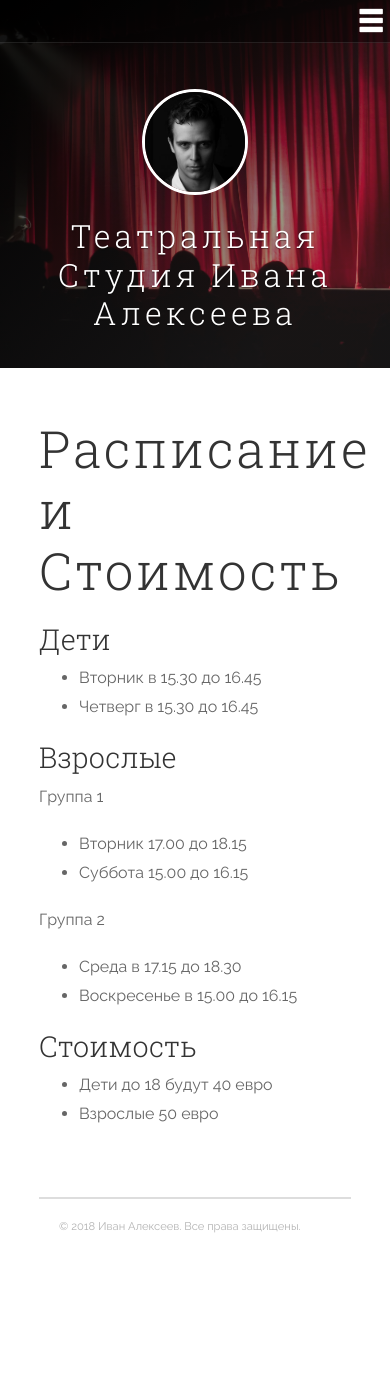
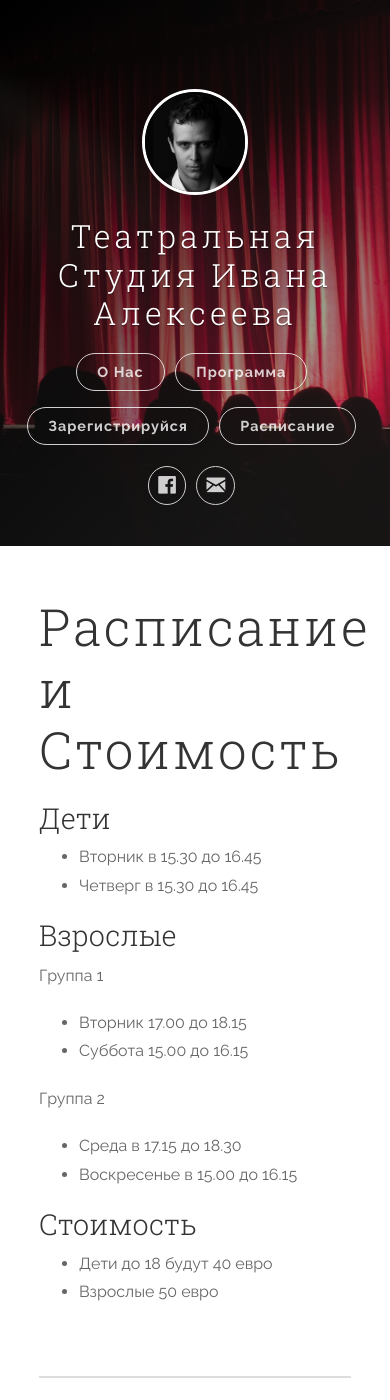
Before and after one commit to show-academy/teatral, a Jekyll site: the page built from studies.md, in a window 390 px wide and 1400 px high. Built offline with Jekyll 4.4.1, drawn with Linux system fonts in a browser that asks for light colours.

Commit message:
registration form, button visible on mobile

```diff
--- a/_includes/header.html
+++ b/_includes/header.html
@@ -22,13 +22,14 @@
             {% for page in site.pages %}
               {% if page.layout == 'page' %}
               <ul class="navigation">
-                <li class="navigation__item"><a href="{{ site.baseurl }}{{ page.permalink }}" title="{{ site.title }} - {{ page.title }}" class="blog-button">{{ page.label }}</a></li>
+                <li class="navigation__item"><a href="{{ site.baseurl }}{{ page.permalink }}#h1" title="{{ site.title }} - {{ page.title }}" class="blog-button">{{ page.label }}</a></li>
               </ul>
               {% endif %}
             {% endfor %}
-            <ul class="navigation">
+            {% comment %}<ul class="navigation">
               <li class="navigation__item"><a href="{{ site.baseurl }}/#blog" title="{{ site.title }} - Блог" class="blog-button">Блог</a></li>
             </ul>
+            {% endcomment %}
           </nav>
 
           <nav class="cover-navigation navigation--social">
--- a/_layouts/page.html
+++ b/_layouts/page.html
@@ -3,7 +3,7 @@ layout: default
 ---
 <article class="post-container post-container--single">
 
-  <header class="post-header">
+  <header id="h1" class="post-header">
     <h1 class="post-title">{{ page.title }}</h1>
   </header>
 
--- a/_sass/uno.scss
+++ b/_sass/uno.scss
@@ -1578,9 +1578,10 @@ input[type="tel"] {
 		margin-top: 5px;
 		margin-left: 0; } }
 @media all and (max-width: 960px) {
+/*
 	.btn-mobile-menu {
 		display: block; }
-
+*/
 	.panel-main {
 		display: table;
 		position: relative; }
@@ -1622,7 +1623,7 @@ input[type="tel"] {
 			.panel-cover.panel-cover--collapsed .panel-cover__divider {
 				display: none;
 				margin: 1em auto; }
-
+/*
 	.navigation-wrapper {
 		display: none;
 		position: fixed;
@@ -1653,7 +1654,7 @@ input[type="tel"] {
 			.cover-navigation.navigation--social .navigation li {
 				display: inline-block;
 				width: 25.8%; }
-
+*/
 	.content-wrapper {
 		width: 80%;
 		max-width: none;
@@ -1662,10 +1663,13 @@ input[type="tel"] {
 	.content-wrapper__inner {
 		margin-right: 0;
 		margin-left: 0; }
-
+/*
 	.navigation__item {
 		width: 100%;
-		margin: 0 0 .4em 0; } }
+		margin: 0 0 .4em 0; }
+*/
+}
+
 @media all and (max-width: 340px) {
 	.panel-main__inner {
 		padding: 0 5%; }
```
Also changed, not shown: contact.md (+1 -0 lines), signup.md (added, +8 -0 lines).
